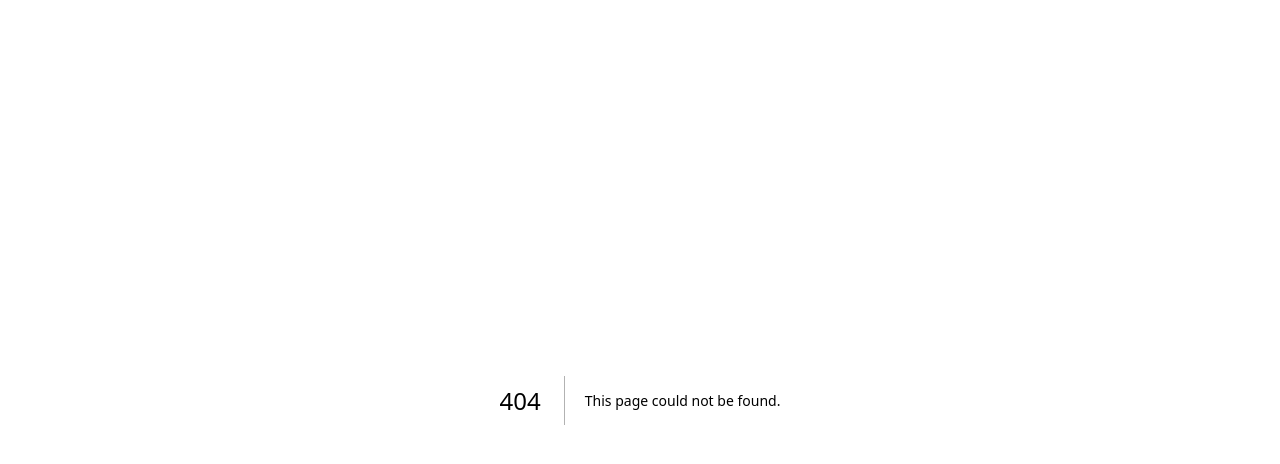
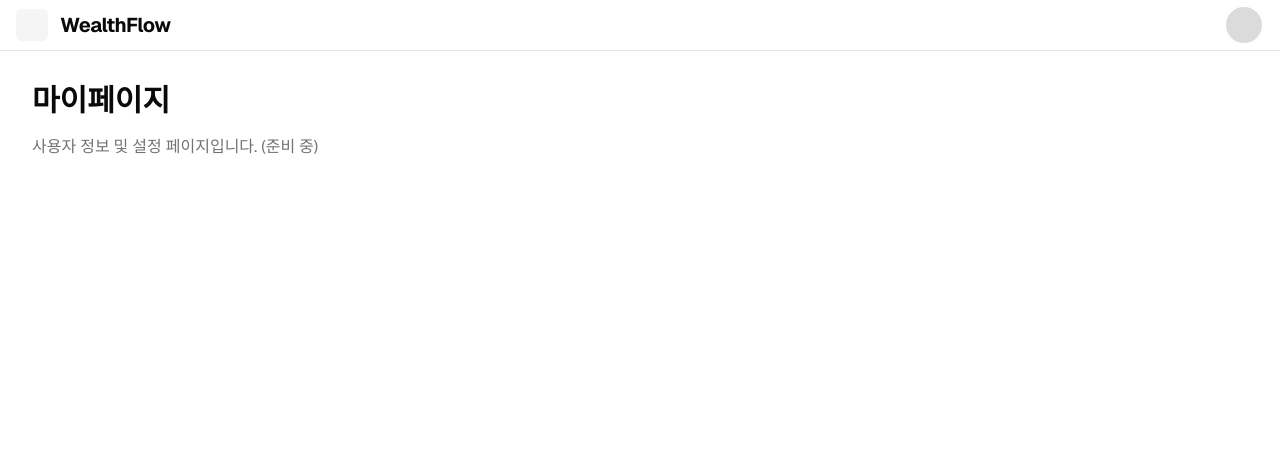
Before and after one commit to goorm-team-nexus/wealthflow-frontend, a Next.js app: page /mypage in a window 1280 px wide. Before the commit this address had no page. Shown: the top 464 px of the page. Built offline with nearby package versions, Linux system fonts and the light colour scheme; a web font is replaced by a local one.

Commit message:
feat: implement global navigation bar and initialize layout structure with Tailwind CSS v4 support

```diff
--- a/package.json
+++ b/package.json
@@ -14,6 +14,7 @@
     "prepare": "husky"
   },
   "dependencies": {
+    "@tailwindcss/vite": "^4.3.0",
     "class-variance-authority": "^0.7.1",
     "clsx": "^2.1.1",
     "lucide-react": "^1.12.0",
@@ -37,7 +38,7 @@
     "husky": "^9.1.7",
     "lint-staged": "^16.4.0",
     "prettier": "^3.8.3",
-    "tailwindcss": "^4",
+    "tailwindcss": "^4.3.0",
     "typescript": "^5"
   },
   "lint-staged": {
--- a/src/app/layout.tsx
+++ b/src/app/layout.tsx
@@ -1,6 +1,7 @@
 import type { Metadata } from "next";
 import localFont from "next/font/local";
 import "./globals.css";
+import GlobalNavigationBar from "@/components/shared/GlobalNavigationBar";
 
 const geistSans = localFont({
   src: "./fonts/Geist-Variable.woff2",
@@ -39,6 +40,7 @@ export default function RootLayout({
       <body
         className={`${geistSans.variable} ${geistMono.variable} ${notoSansKr.variable} min-h-full flex flex-col`}
       >
+        <GlobalNavigationBar />
         {children}
       </body>
     </html>
--- /dev/null
+++ b/src/app/mypage/page.tsx
@@ -0,0 +1,8 @@
+export default function MyPage() {
+  return (
+    <main className="container mx-auto p-8">
+      <h1 className="text-3xl font-bold">마이페이지</h1>
+      <p className="mt-4 text-muted-foreground">사용자 정보 및 설정 페이지입니다. (준비 중)</p>
+    </main>
+  );
+}
--- /dev/null
+++ b/src/components/shared/GlobalNavigationBar.tsx
@@ -0,0 +1,26 @@
+import Link from "next/link";
+
+export default function GlobalNavigationBar() {
+  return (
+    <header className="sticky top-0 z-50 w-full border-b bg-background/95 backdrop-blur supports-[backdrop-filter]:bg-background/60">
+      <div className="container flex h-[50px] items-center justify-between px-4">
+        {/* Left: Logo Placeholder + Title */}
+        <div className="flex items-center gap-3">
+          <div className="h-8 w-8 rounded-sm bg-muted" aria-hidden="true" />
+          <span className="text-xl font-bold tracking-tight">WealthFlow</span>
+        </div>
+
+        {/* Right: My Page Link (Profile Circle Placeholder) */}
+        <div className="flex items-center">
+          <Link
+            href="/mypage"
+            className="flex h-10 w-10 items-center justify-center rounded-full bg-muted transition-colors hover:bg-muted/80"
+            aria-label="My Page"
+          >
+            <div className="h-full w-full rounded-full border-2 border-background bg-muted-foreground/20" />
+          </Link>
+        </div>
+      </div>
+    </header>
+  );
+}
```
Also changed, not shown: 1 other file (tests, documents, lock files or other folders).
